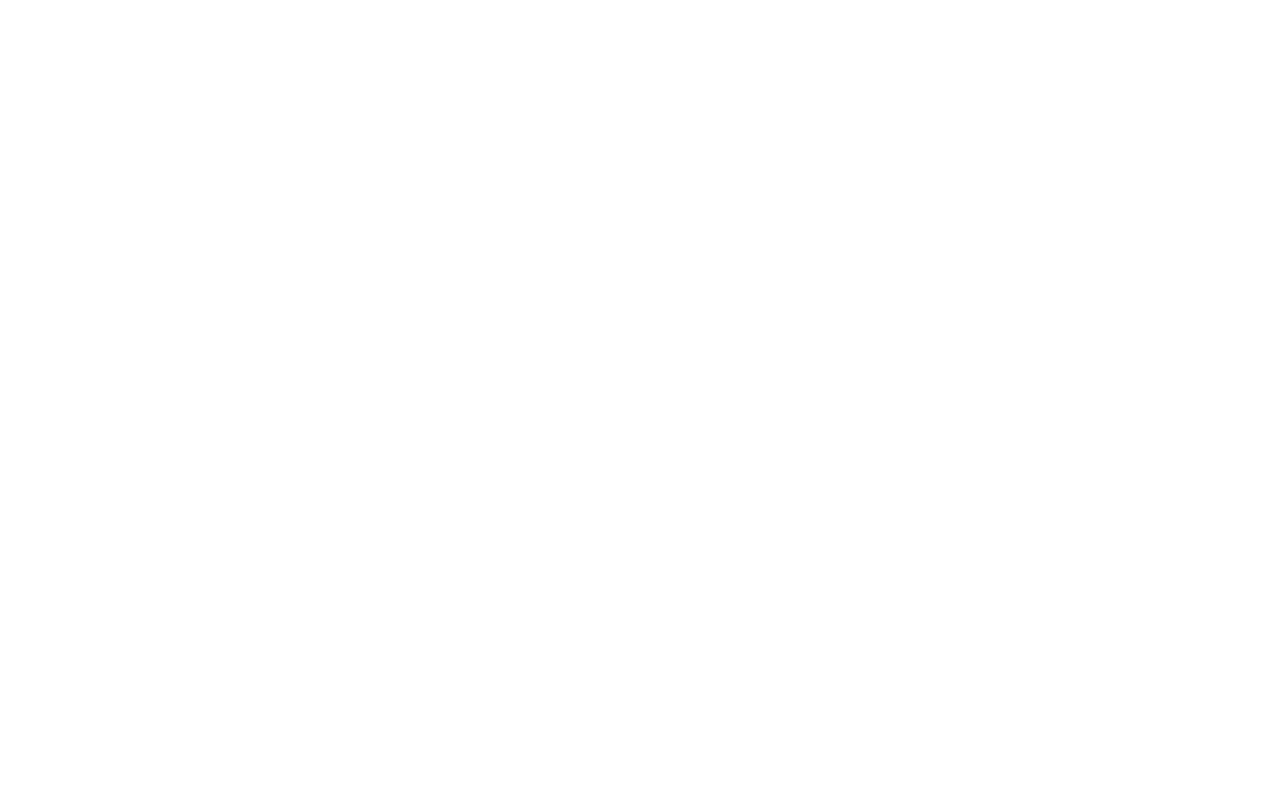
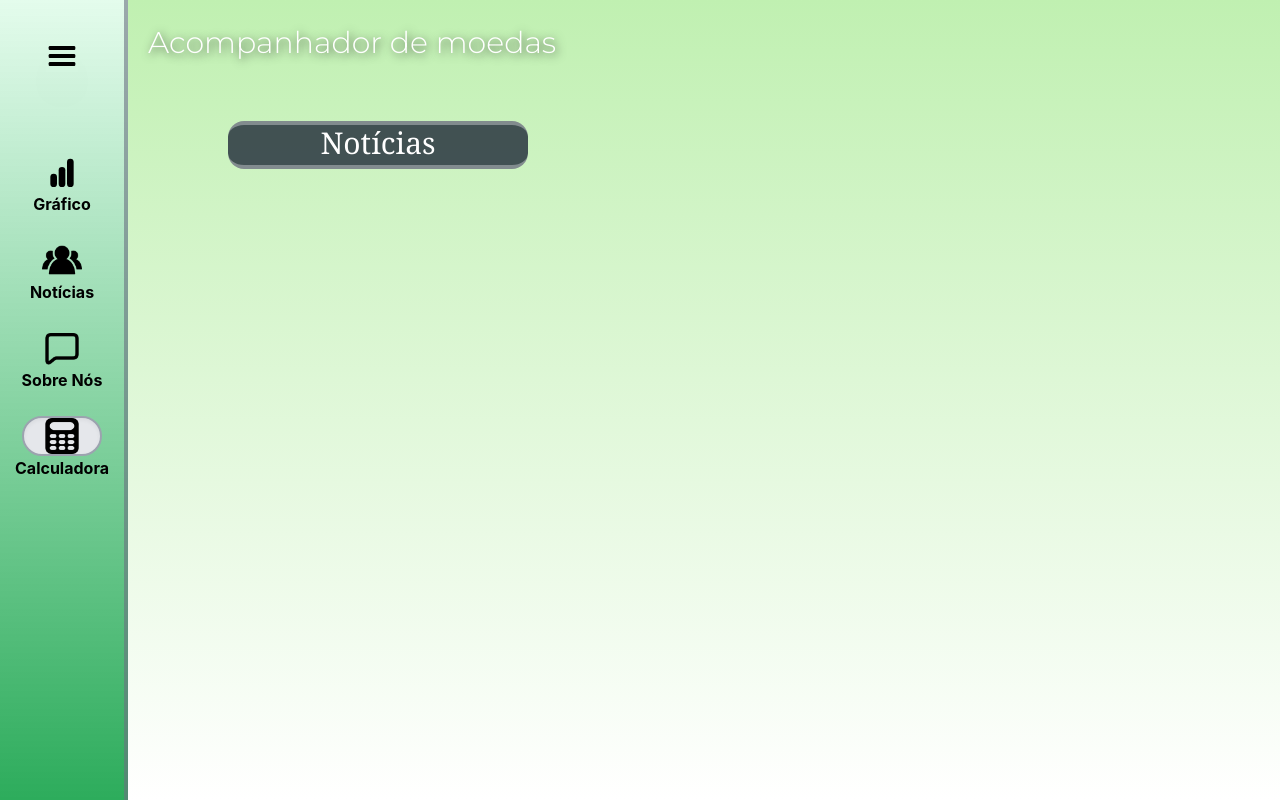
Before and after one commit to igormooura/AppFinanceiro, a React (Create React App) app in the folder view/: page /calculadora in a window 1280 px wide. Before the commit this address had no page. Built offline with nearby package versions, Linux system fonts and the light colour scheme.

Commit message:
feat: adicionada a página de noticias e página da Calculadora

```diff
--- a/view/src/App.js
+++ b/view/src/App.js
@@ -1,12 +1,14 @@
 import React, { useEffect, useState } from 'react';
 import axios from 'axios';
 import { BrowserRouter, Route, Routes } from 'react-router-dom';
+import Noticias from './pages/News/Noticias.js';
 import SobreNos from './pages/AboutUs/SobreNos.js';
 import LoginPage from './pages/LoginPage/LoginPage.js'
 import Register from './pages/RegisterPage/Register.js'
 import Forgot from './pages/Forgot/Forgot.js'
 import Grafico from './pages/Grafico/Grafico.js'
 import Profile from './pages/Profile/Profile.js'
+import Calculadora from './pages/Calculator/Calculadora.js';
 
 function App() {
     const [data, setData] = useState(null);
@@ -39,7 +41,9 @@ function App() {
             <Route path="/esquecer" element={<Forgot />} />
             <Route path="/grafico" element = {<Grafico />} />
             <Route path="/sobrenos" element={<SobreNos />} />
-            <Route path="perfil" element={<Profile />} />
+            <Route path="/noticias" element={<Noticias/>}/>
+            <Route path="/perfil" element={<Profile />} />
+            <Route path="/calculadora" element={<Calculadora/>}/>
           </Routes>
         </BrowserRouter>
       );
--- a/view/src/pages/AboutUs/SobreNos.js
+++ b/view/src/pages/AboutUs/SobreNos.js
@@ -19,11 +19,10 @@ function SobreNos() {
           </div>
         </div>
 
-        {/* Box central com fonte Negrito */}
         <div
           className="absolute left-1/2 transform -translate-x-1/2"
           style={{
-            top: "40%", // Ajusta posição vertical
+            top: "40%",
             width: "600px",
           }}
         >
--- /dev/null
+++ b/view/src/pages/Calculator/Calculadora.js
@@ -0,0 +1,27 @@
+import Sidebar from "../../components/SideBar/Sidebar";
+import Title from "../../components/Title/Title";
+
+function Calculadora(){
+    return(
+
+    <div className="flex h-screen w-full">
+      <Sidebar/>
+
+      <div className="flex-1 bg-gradient-to-b from-[#C0F0B1] to-white p-5 relative">
+
+        <Title/>
+
+        <div className="mt-[5%]">
+          <div className="w-[300px] h-12 rounded-2xl bg-gray-800/80 ml-20 border-y-4 border-gray-200/40">
+            <p className="text-white font-serif text-3xl flex justify-center items-center">
+              Notícias
+            </p>
+          </div>
+        </div>
+
+
+      </div>
+    </div>
+)}
+
+export default Calculadora;
--- /dev/null
+++ b/view/src/pages/News/Noticias.js
@@ -0,0 +1,27 @@
+import Sidebar from "../../components/SideBar/Sidebar";
+import Title from "../../components/Title/Title";
+
+function Noticias(){
+    return(
+
+    <div className="flex h-screen w-full">
+      <Sidebar/>
+
+      <div className="flex-1 bg-gradient-to-b from-[#C0F0B1] to-white p-5 relative">
+
+        <Title/>
+
+        <div className="mt-[5%]">
+          <div className="w-[300px] h-12 rounded-2xl bg-gray-800/80 ml-20 border-y-4 border-gray-200/40">
+            <p className="text-white font-serif text-3xl flex justify-center items-center">
+              Notícias
+            </p>
+          </div>
+        </div>
+
+
+      </div>
+    </div>
+)}
+
+export default Noticias;
```
